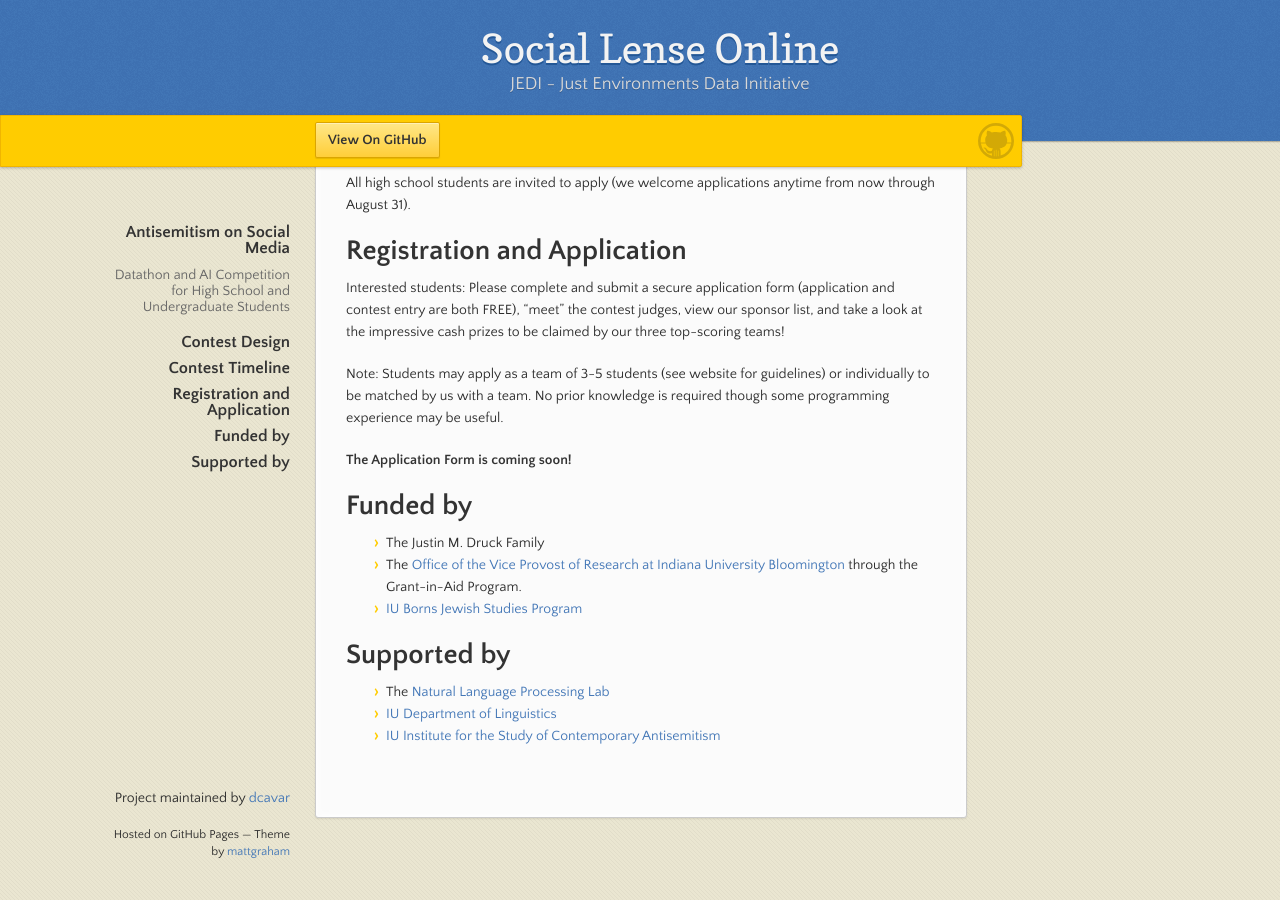
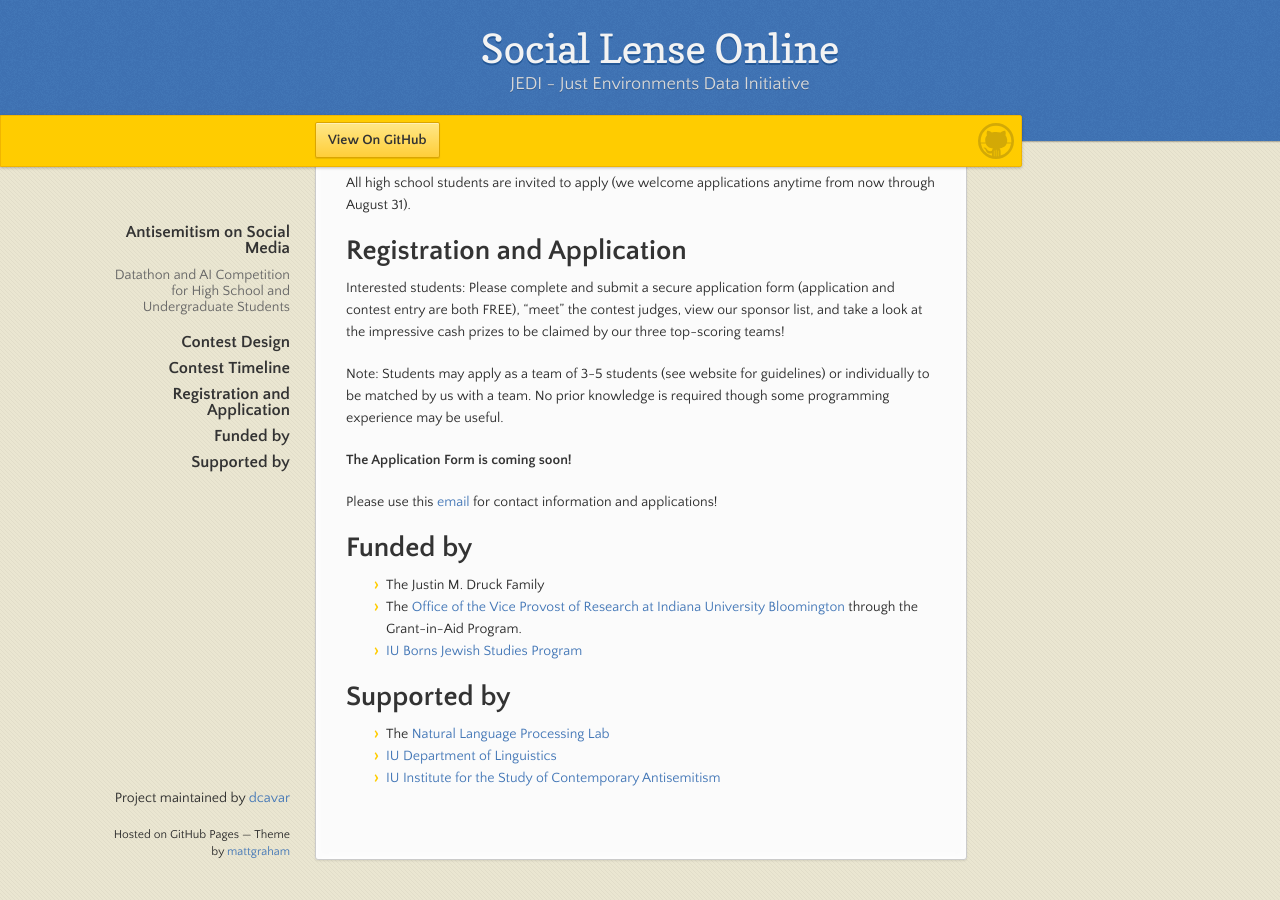
Before and after one commit to dcavar/sociallenseonline.github.io, a Jekyll site: the page built from docs/index.md, in a window 1280 px wide and 900 px high, scrolled down 2305 px. Built offline with Jekyll 4.4.1, drawn with Linux system fonts in a browser that asks for light colours; before the commit the page ends 3163 px from its top, so only the background shows below that.

Commit message:
added contact email address

```diff
--- a/docs/index.md
+++ b/docs/index.md
@@ -92,6 +92,7 @@
 
 **The Application Form is coming soon!**
 
+Please use this [email](mailto:social.lense.online@gmail.com) for contact information and applications!
 
 
 # Funded by
```
